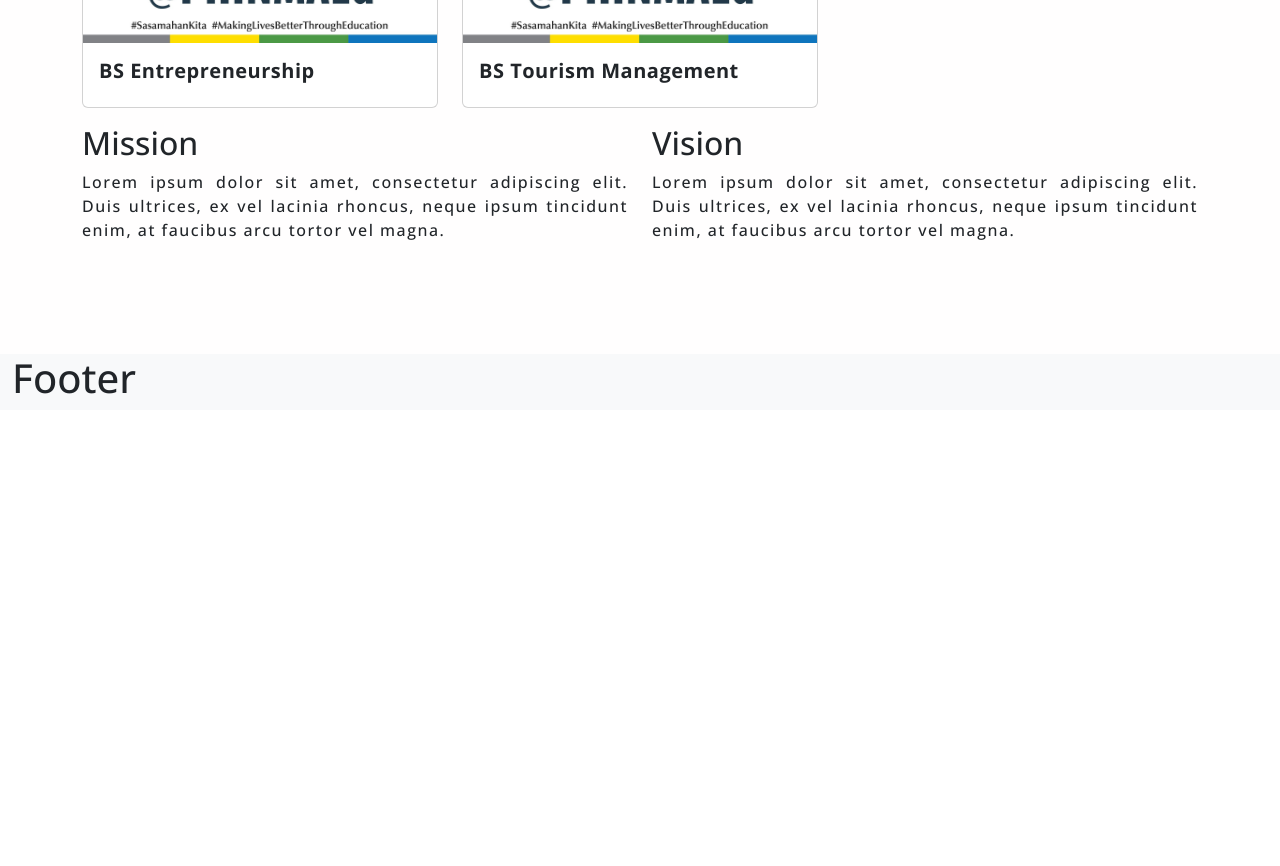
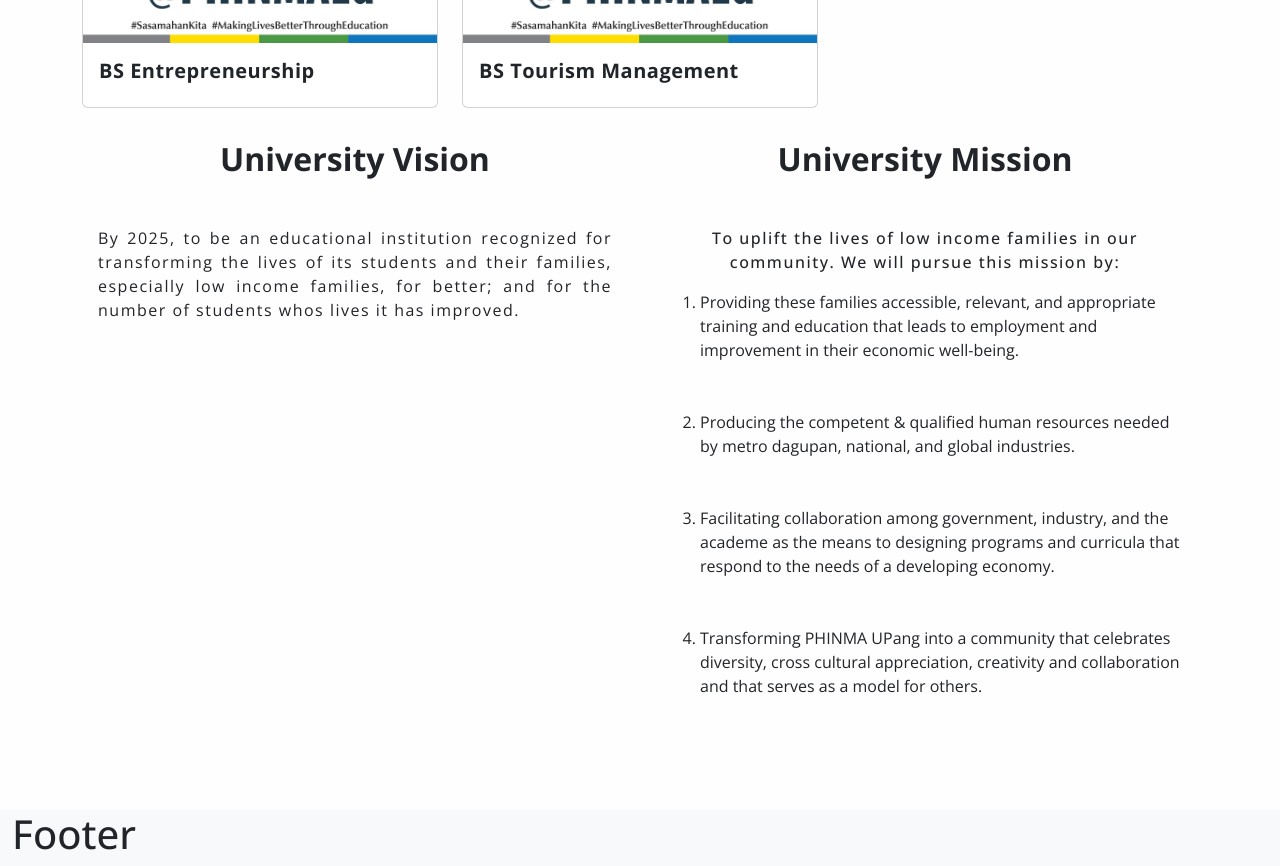
Before and after one commit to jimmark1/js-landing-page, a React (Create React App) app in the folder pucu-landing-page/: page / in a window 1280 px wide. Shown: the part 2800-3666 px from the top of the page. Before the commit the page ends 3210 px from the top, so only its background shows below. Built offline with nearby package versions, Linux system fonts and the light colour scheme.

Commit message:
Update AboutUs.jsx

```diff
--- a/pucu-landing-page/src/Components/AboutUs.jsx
+++ b/pucu-landing-page/src/Components/AboutUs.jsx
@@ -1,5 +1,4 @@
 import React from "react";
-
 import { Container, Row, Col } from "react-bootstrap";
 
 const AboutUs = () => {
@@ -7,23 +6,74 @@
           <div>
                <Container>
                     <Row>
-                         <Col sm={6}>
-                              <h2>Mission</h2>
-                              <p>
-                                   Lorem ipsum dolor sit amet, consectetur
-                                   adipiscing elit. Duis ultrices, ex vel
-                                   lacinia rhoncus, neque ipsum tincidunt enim,
-                                   at faucibus arcu tortor vel magna.
-                              </p>
+                         <Col className="mb-5" lg={6}>
+                              <div className="p-3" id="mission-vision">
+                                   <h2 className="text-center fw-bold mb-5">
+                                        University Vision
+                                   </h2>
+                                   <p className="fw-normal">
+                                        By 2025, to be an educational
+                                        institution recognized for transforming
+                                        the lives of its students and their
+                                        families, especially low income
+                                        families, for better; and for the number
+                                        of students whos lives it has improved.
+                                   </p>
+                              </div>
                          </Col>
-                         <Col sm={6}>
-                              <h2>Vision</h2>
-                              <p>
-                                   Lorem ipsum dolor sit amet, consectetur
-                                   adipiscing elit. Duis ultrices, ex vel
-                                   lacinia rhoncus, neque ipsum tincidunt enim,
-                                   at faucibus arcu tortor vel magna.
-                              </p>
+                         <Col className="mb-5" lg={6}>
+                              <div className="p-3" id="mission-vision">
+                                   <h2 className="text-center fw-bold mb-5">
+                                        University Mission
+                                   </h2>
+                                   <p className="text-center text-justify fw-semi-bold mb-3">
+                                        To uplift the lives of low income
+                                        families in our community. We will
+                                        pursue this mission by:
+                                   </p>
+
+                                   <ol>
+                                        <li className="mb-5">
+                                             <span className="fw-normal">
+                                                  Providing these families
+                                                  accessible, relevant, and
+                                                  appropriate training and
+                                                  education that leads to
+                                                  employment and improvement in
+                                                  their economic well-being.
+                                             </span>
+                                        </li>
+                                        <li className="mb-5">
+                                             <span className="fw-normal">
+                                                  Producing the competent &
+                                                  qualified human resources
+                                                  needed by metro dagupan,
+                                                  national, and global
+                                                  industries.
+                                             </span>
+                                        </li>
+                                        <li className="mb-5">
+                                             <span className="fw-normal">
+                                                  Facilitating collaboration
+                                                  among government, industry,
+                                                  and the academe as the means
+                                                  to designing programs and
+                                                  curricula that respond to the
+                                                  needs of a developing economy.
+                                             </span>
+                                        </li>
+                                        <li className="mb-5">
+                                             <span className="fw-normal">
+                                                  Transforming PHINMA UPang into
+                                                  a community that celebrates
+                                                  diversity, cross cultural
+                                                  appreciation, creativity and
+                                                  collaboration and that serves
+                                                  as a model for others.
+                                             </span>
+                                        </li>
+                                   </ol>
+                              </div>
                          </Col>
                     </Row>
                </Container>
```
